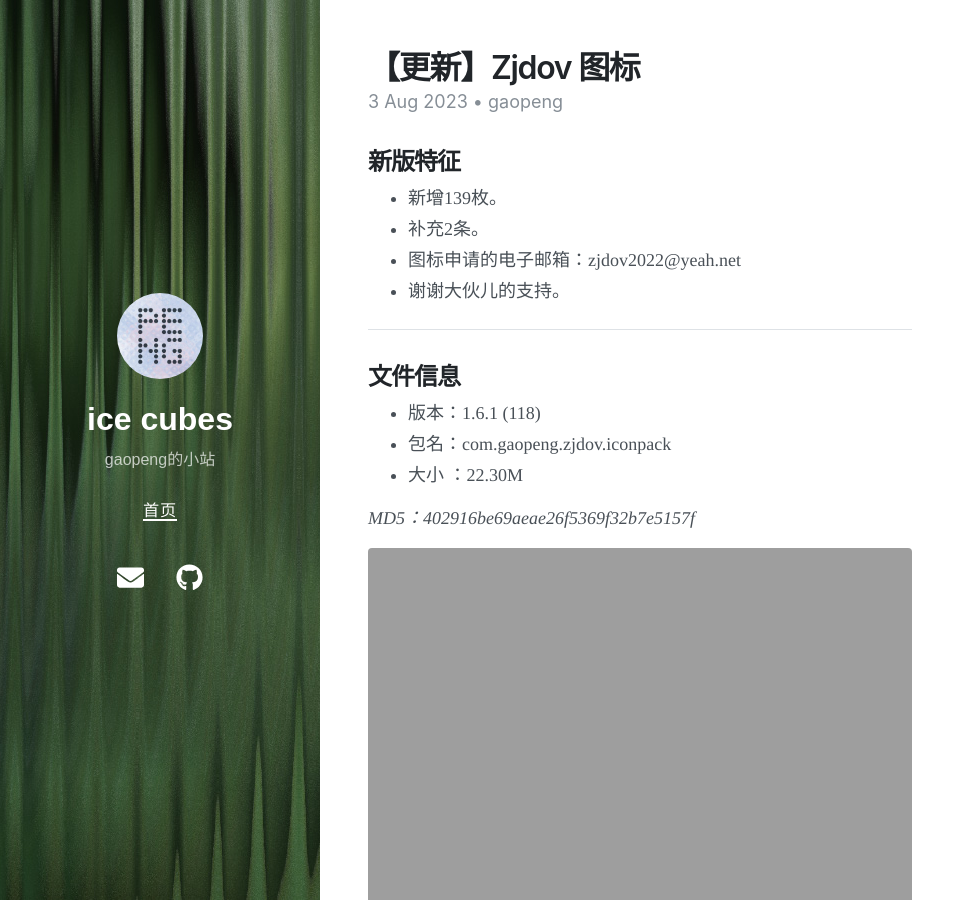
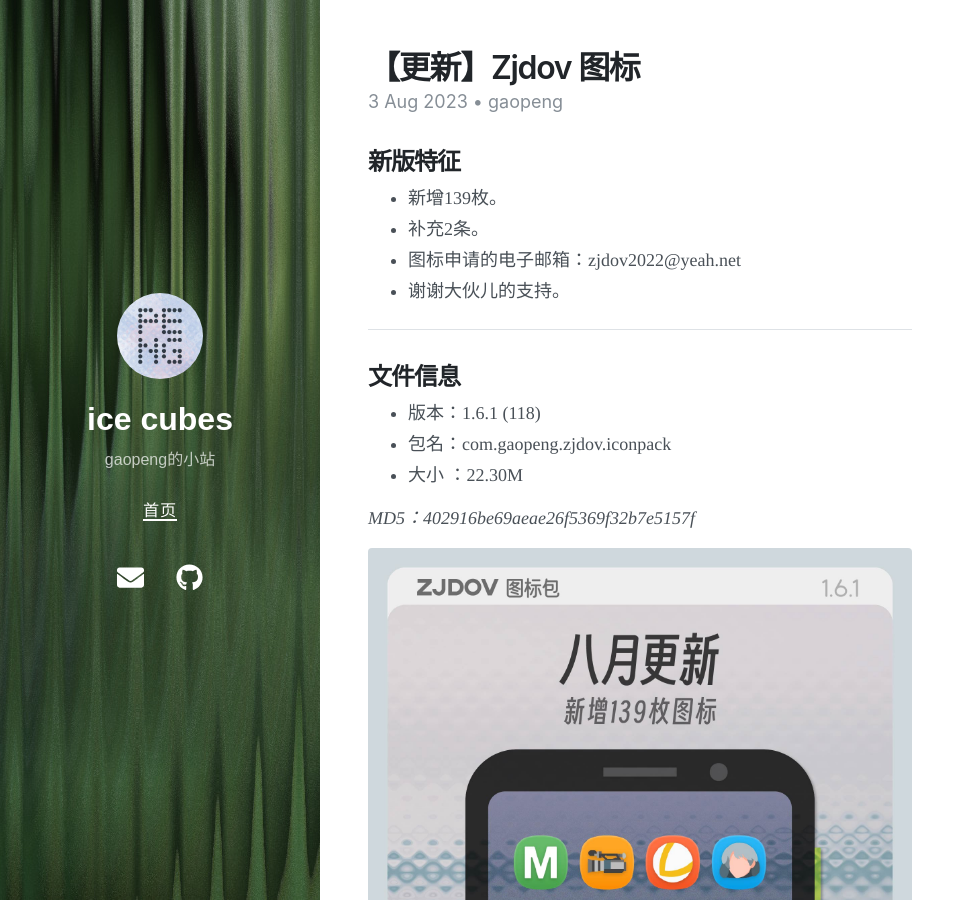
Before and after one commit to gaopengk/gaopengk.github.io, a Jekyll site: the page built from _posts/2023-08-03-【更新】Zjdov 图标.md, in a window 1280 px wide and 900 px high. Shown: the whole window, without its empty margins (0-975 px from the left). Built offline with Jekyll 4.4.1, drawn with Linux system fonts in a browser that asks for light colours; nearby versions of some CDN libraries.

Commit message:
Update 2023-08-03-【更新】Zjdov 图标.md

```diff
--- a/_posts/2023-08-03-【更新】Zjdov 图标.md
+++ b/_posts/2023-08-03-【更新】Zjdov 图标.md
@@ -21,7 +21,7 @@
 
 _MD5：402916be69aeae26f5369f32b7e5157f_
 
-<img src="https://gaopengk.github.io/imgs/zjdov_1.6.1.jpg"  width="100%">
+<img src="https://gaopengk.github.io/imgs/zjdov-1.6.1.jpg"  width="100%">
 
 ***
 
```
